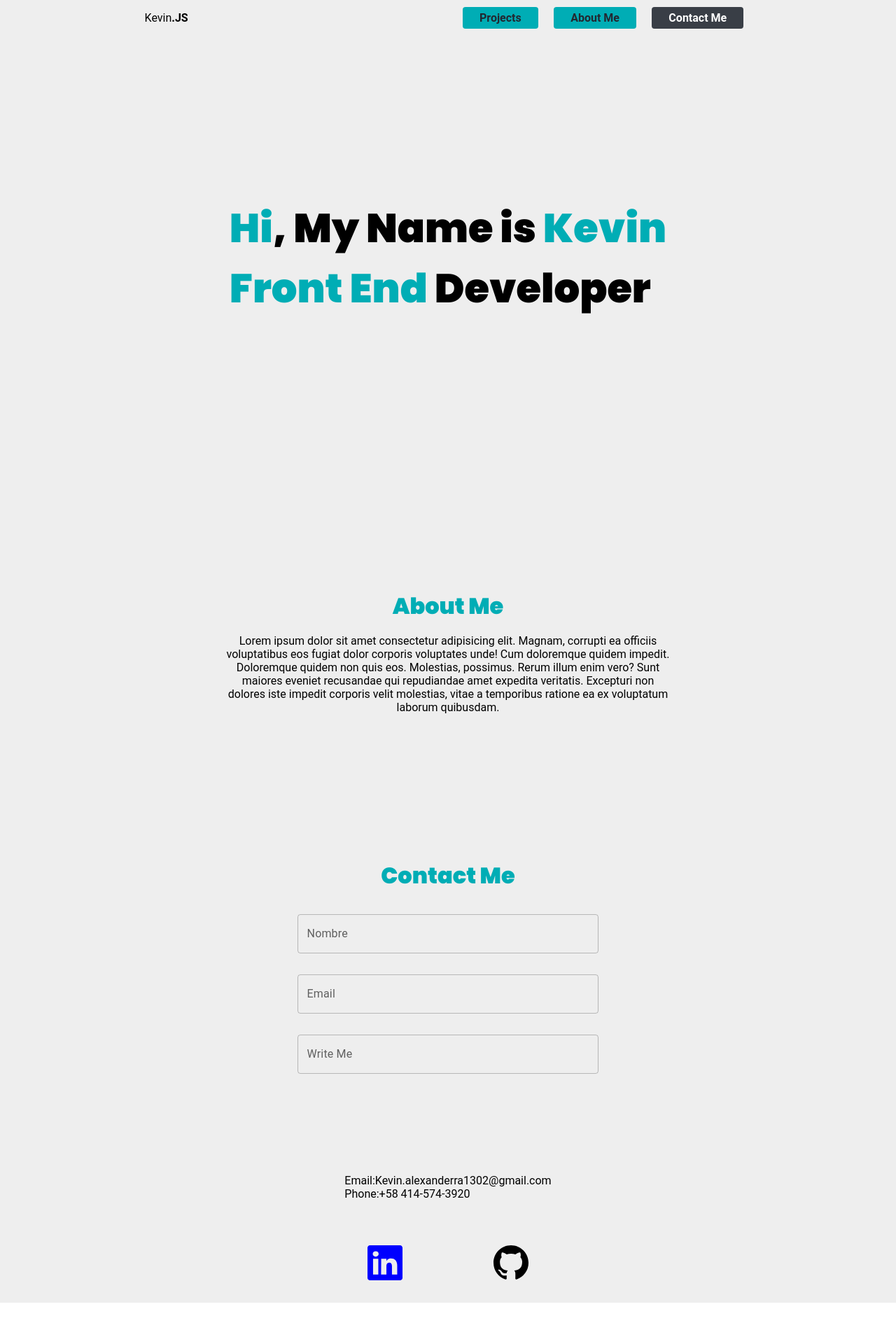
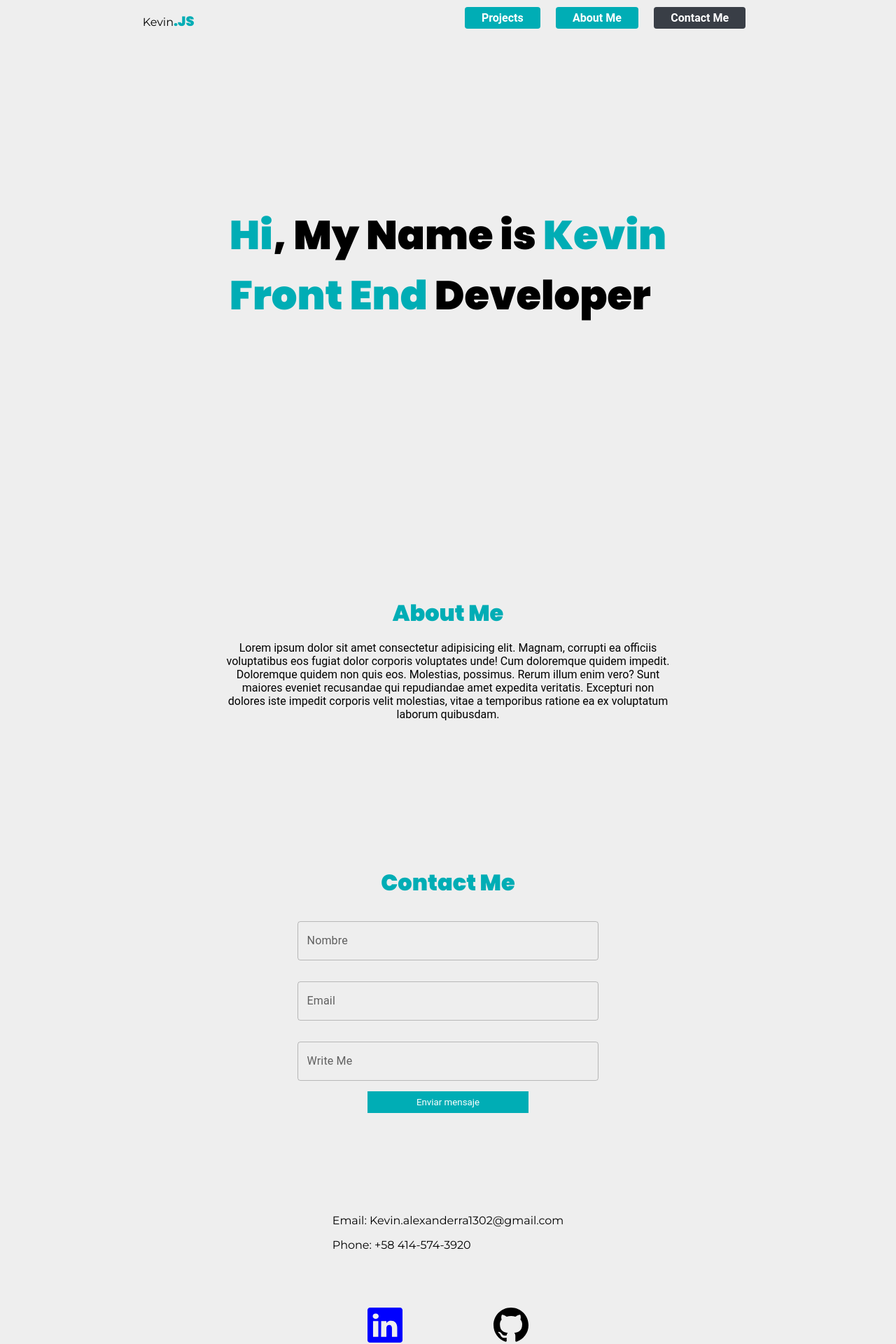
Before and after one commit to KevinRamirez1302/Portafolio-react, a React (Vite) app: page / in a window 1280 px wide. Shown: the top 1920 px of the page at 70% size. Before the commit the page ends 1861 px from the top, so only its background shows below. Built offline with nearby package versions, Linux system fonts and the light colour scheme.

Commit message:
animacion de header

```diff
--- a/package.json
+++ b/package.json
@@ -13,6 +13,7 @@
     "@emotion/react": "^11.11.0",
     "@emotion/styled": "^11.11.0",
     "@mui/material": "^5.13.3",
+    "framer-motion": "^10.12.16",
     "react": "^18.2.0",
     "react-dom": "^18.2.0",
     "react-icons": "^4.9.0",
--- a/src/Components/Footer/Footer.jsx
+++ b/src/Components/Footer/Footer.jsx
@@ -1,6 +1,6 @@
 import { Form } from "../Header/Form/Form"
 import {BsLinkedin, BsGithub} from 'react-icons/bs'
-import { Section,Datos,Iconos } from "./styles"
+import { Section,Datos,Iconos,Parrafo } from "./styles"
 
 export const Footer = () => {
     return(<>
@@ -8,8 +8,8 @@ export const Footer = () => {
         <Section>
             <Form />
             <Datos>
-               <p>Email:Kevin.alexanderra1302@gmail.com</p>
-               <p>Phone:+58 414-574-3920</p>
+               <Parrafo>Email: Kevin.alexanderra1302@gmail.com</Parrafo>
+               <Parrafo>Phone: +58 414-574-3920</Parrafo>
             </Datos>
             <Iconos>
             <BsLinkedin color="blue" size={50} />
--- a/src/Components/Footer/styles.js
+++ b/src/Components/Footer/styles.js
@@ -6,6 +6,10 @@ export const Section = styled.section`
     align-items: center;
     background-color: #EEEEEE ;
     padding: 2rem 4rem;
+`
+export const Parrafo = styled.p `
+    margin: 1rem;
+    font-family: 'Montserrat', sans-serif;
 `
 
 export const Datos = styled.div `
--- a/src/Components/Header/Aboutme/aboutMe.jsx
+++ b/src/Components/Header/Aboutme/aboutMe.jsx
@@ -1,8 +1,10 @@
 import { Section,Div } from "./styles"
 import Titulo from "../../Titulo/Titulo"
+import { useRef } from "react"
 export const AboutMe = () => {
+    const scroll = useRef(null)
     return <>
-        <Section>
+        <Section ref={scroll}>
             <Div>
                 <Titulo titulo = 'About Me' />
                 <p>Lorem ipsum dolor sit amet consectetur adipisicing elit. Magnam, corrupti ea officiis voluptatibus eos fugiat dolor corporis voluptates unde! Cum doloremque quidem impedit. Doloremque quidem non quis eos. Molestias, possimus.
--- a/src/Components/Header/Form/Form.jsx
+++ b/src/Components/Header/Form/Form.jsx
@@ -1,5 +1,5 @@
 import { TextField } from "@mui/material"
-import { Formulario,Section } from "./styles"
+import { Formulario,Section,Button } from "./styles"
 import Titulo from "../../Titulo/Titulo"
 export const Form = () => {
     return (<>
@@ -9,7 +9,9 @@ export const Form = () => {
                 <TextField style={{margin:15}} id="outlined-basic" label="Nombre" variant="outlined" />
                 <TextField style={{margin:15}} id="outlined-basic" label="Email" variant="outlined" />
                 <TextField style={{margin:15}} id="outlined-basic" label="Write Me" variant="outlined" />
+                <Button>Enviar mensaje</Button>
                 </Formulario>
+
         </Section>
 
     </>)
--- a/src/Components/Header/Form/styles.js
+++ b/src/Components/Header/Form/styles.js
@@ -11,4 +11,14 @@ export const Section = styled.section`
 export const Formulario = styled.form`
   display: flex;
   flex-direction: column;
-`;
+
+`
+
+export const Button = styled.button`
+    width: 50%;
+    margin: auto;
+    padding: .5rem 1.5rem;
+    border: none;
+    background-color: #00ADB5;
+    color: white;
+`
--- a/src/Components/Header/Header/Header.jsx
+++ b/src/Components/Header/Header/Header.jsx
@@ -1,13 +1,67 @@
-import { Section, Titulo } from "./styles"
-import { AboutMe } from "../Aboutme/aboutMe"
-import { Footer } from "../../Footer/Footer"
+import { Section, Titulo } from "./styles";
+import { AboutMe } from "../Aboutme/aboutMe";
+import { Footer } from "../../Footer/Footer";
+import { motion } from "framer-motion";
 
 export const Header = () => {
-    return <>
+  const estilos = {
+    hidden: { opacity: 0 },
+    show: { opacity: 1 },
+  };
+  return (
+    <>
       <Section>
         <Titulo>
-                <h1 style={{fontFamily: 'Poppins'}}> <span style={{color:'#00ADB5',fontFamily: 'Poppins'}}>Hi</span>, My Name is <span style={{color:'#00ADB5',fontFamily: 'Poppins'}}>Kevin</span></h1>
-                <h2 style={{fontFamily: 'Poppins'}}><span style={{color:'#00ADB5',fontFamily: 'Poppins'}}>Front End</span> Developer</h2>
+          <h1 style={{ fontFamily: "Poppins" }}>
+            {" "}
+            <motion.span
+              variants={estilos}
+              initial="hidden"
+              animate="show"
+              transition={{ delay: 0.5 }}
+              style={{ color: "#00ADB5", fontFamily: "Poppins" }}
+            >
+              Hi
+            </motion.span>
+            <motion.span
+              variants={estilos}
+              initial="hidden"
+              animate="show"
+              transition={{ delay: 1.5 }}
+              style={{fontFamily: "Poppins"}}
+            >
+              , My Name is
+            </motion.span>{" "}
+            <motion.span
+              variants={estilos}
+              initial="hidden"
+              animate="show"
+              transition={{ delay: 2.5 }}
+              style={{ color: "#00ADB5", fontFamily: "Poppins" }}
+            >
+              Kevin
+            </motion.span>
+          </h1>
+          <h2 style={{ fontFamily: "Poppins" }}>
+            <motion.span
+              variants={estilos}
+              initial="hidden"
+              animate="show"
+              transition={{ delay: 3.5 }}
+              style={{ color: "#00ADB5", fontFamily: "Poppins" }}
+            >
+              Front End
+            </motion.span>{" "}
+            <motion.span
+              variants={estilos}
+              initial="hidden"
+              animate="show"
+              transition={{ delay: 3.5 }}
+              style={{ fontFamily: "Poppins" }}
+            >
+              Developer
+            </motion.span>
+          </h2>
           <img src="" alt="" />
         </Titulo>
       </Section>
@@ -15,4 +69,5 @@ export const Header = () => {
       <AboutMe />
       <Footer />
     </>
-}
+  );
+};
--- a/src/Components/Navbar/navbar.jsx
+++ b/src/Components/Navbar/navbar.jsx
@@ -1,12 +1,17 @@
-import { Nav,Ul,Enlace,P,Span, SpanTwo } from "./styles"
+import { Nav,Ul,Enlace,P,Span, SpanTwo,ContainerLogo } from "./styles"
+import { motion } from "framer-motion"
+
 export const Navbar = () => {
     return <>
 
         <Nav>
-            <div>
-                <P><Span>Kevin</Span><SpanTwo>.JS</SpanTwo></P>
-            </div>
-
+            <motion.div
+            whileHover={{rotate:4}}
+            >
+                <ContainerLogo>
+                    <P><Span>Kevin</Span><SpanTwo>.JS</SpanTwo></P>
+                </ContainerLogo>
+            </motion.div>
             <Ul>
                 <li style={{listStyle:'none'}}><Enlace href="/proyectos">Projects</Enlace></li>
                 <li style={{listStyle:'none'}}><Enlace href="/aboutMe">About Me</Enlace></li>
--- a/src/Components/Navbar/styles.js
+++ b/src/Components/Navbar/styles.js
@@ -14,7 +14,11 @@ export const Nav = styled.nav`
     }
 `
 export const MyLogo = styled.img `
-    width: 2.5rem;
+
+`
+export const ContainerLogo = styled.div`
+    display: flex;
+    align-items: center;
 `
 
 export const P = styled.p `
@@ -22,12 +26,15 @@ export const P = styled.p `
 `
 
 export const Span = styled.span `
-
+   font-family: 'Montserrat', sans-serif;
+    font-size: 1rem
 
 `
 
 export const SpanTwo = styled.span `
-    font-weight: bold;
+    font-family: 'Poppins', sans-serif;
+    font-size: 1.2rem;
+    color: #00ADB5;
 `
 
 export const Ul = styled.ul`
@@ -41,7 +48,7 @@ export const Enlace = styled(Link)`
     padding: .4rem 1.5rem;
     font-weight: bold;
     border-radius: 4px;
-    color: #222831;
+    color: white;
 
     @media screen and (max-width: 450px) {
 
```
Also changed, not shown: src/assets/Ke.Dev-removebg-preview.png (added), 1 other file (tests, documents, lock files or other folders). Lines whose indentation alone changed are shown as unchanged.
